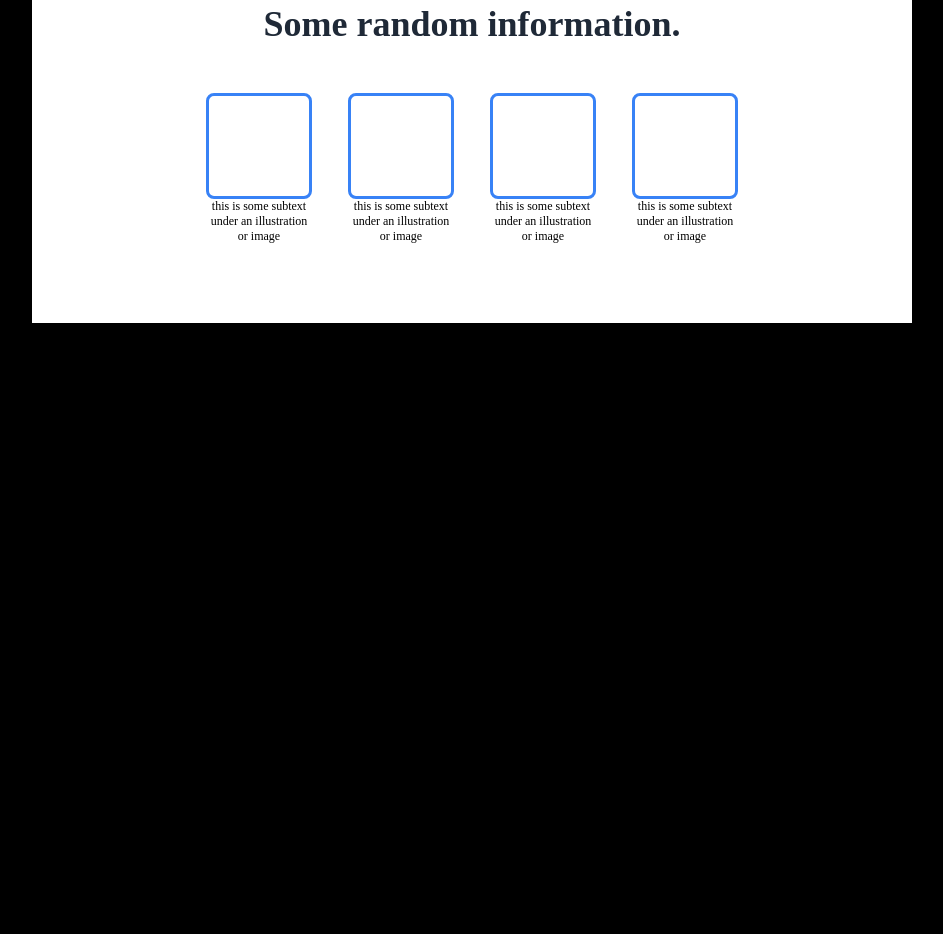
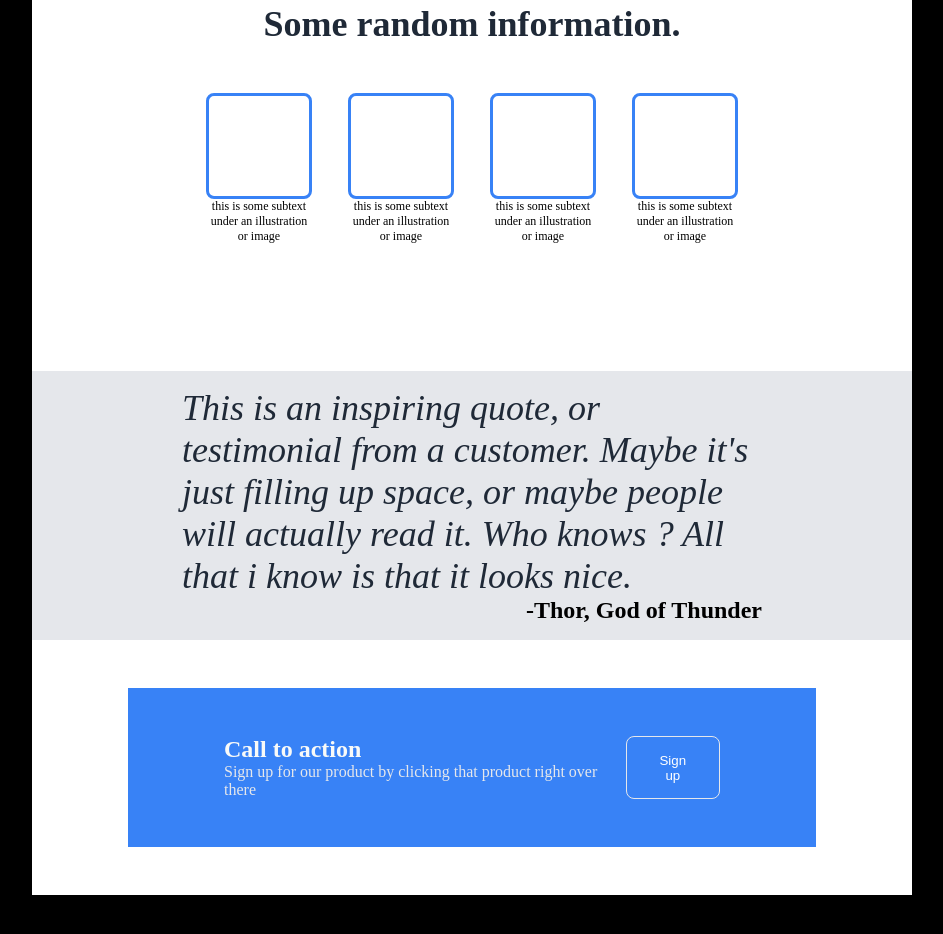
Before and after one commit to MadMysteriX/landing-page, a plain HTML site: page index.html in a window 1280 px wide. Shown: the part 476-1410 px from the top of the page, without its empty margins (168-1111 px from the left). Drawn offline with Linux system fonts and the light colour scheme.

Commit message:
ADD call to action with html and css

```diff
--- a/index.html
+++ b/index.html
@@ -45,10 +45,21 @@
         <div class="border"></div>
         <p class="legend"> this is some subtext under an illustration or image</p>
       </div>
-
-
      </div>
      </div>
+     <div class="quote">
+      <p class="quote-text"> This is an inspiring quote, or testimonial from a customer. Maybe it's just filling up space, or maybe people will actually read it. Who knows ? All that i know is that it looks nice.</p>
+      <p class="author"> -Thor, God of Thunder</p>
+     </div>
+     <div class="signup-action">
+      <div class="signup-box">
+      <div class="singup-text">
+      <p class="logo"> Call to action</p>
+      <p class="links"> Sign up for our product by clicking that product right over there</p>
+      </div>
+      <button class="signup"> Sign up</button>
+      </div>
+    </div>
 
 </body>
 </html>
--- a/styles/styles.css
+++ b/styles/styles.css
@@ -90,6 +90,7 @@ button.signup {
     display: flex;
     justify-content: center;
     gap: 36px;
+    padding-bottom: 48px;
 
 }
 .content{
@@ -113,3 +114,44 @@ button.signup {
     font-size: 12px;
     text-align: center;
 }
+.quote{
+    background-color: #e5e7eb;
+    display: flex;
+    flex-direction: column;
+    align-items: center;
+    margin: 0;
+    padding: 16px 150px 16px 150px;
+}
+.quote-text{
+    font-size: 36px;
+    font-weight: lighter;
+    font-style: italic;
+    color: #1f2937;
+
+}
+.author{
+    font-size: 24px;
+    font-weight: bold;
+    color: black;
+    align-self: flex-end;
+}
+
+.signup-action{
+    background-color: white;
+    padding:48px 96px 48px 96px;
+
+
+}
+.signup-box{
+    background-color: #3882f6;
+    padding: 48px 96px 48px 96px;
+    display: flex;
+    justify-content: space-between;
+    color: #e5e7eb;
+
+}
+.signup-action button{
+    border-style: solid;
+    border-color: #e5e7eb;
+    border-width: thin;
+}
```
